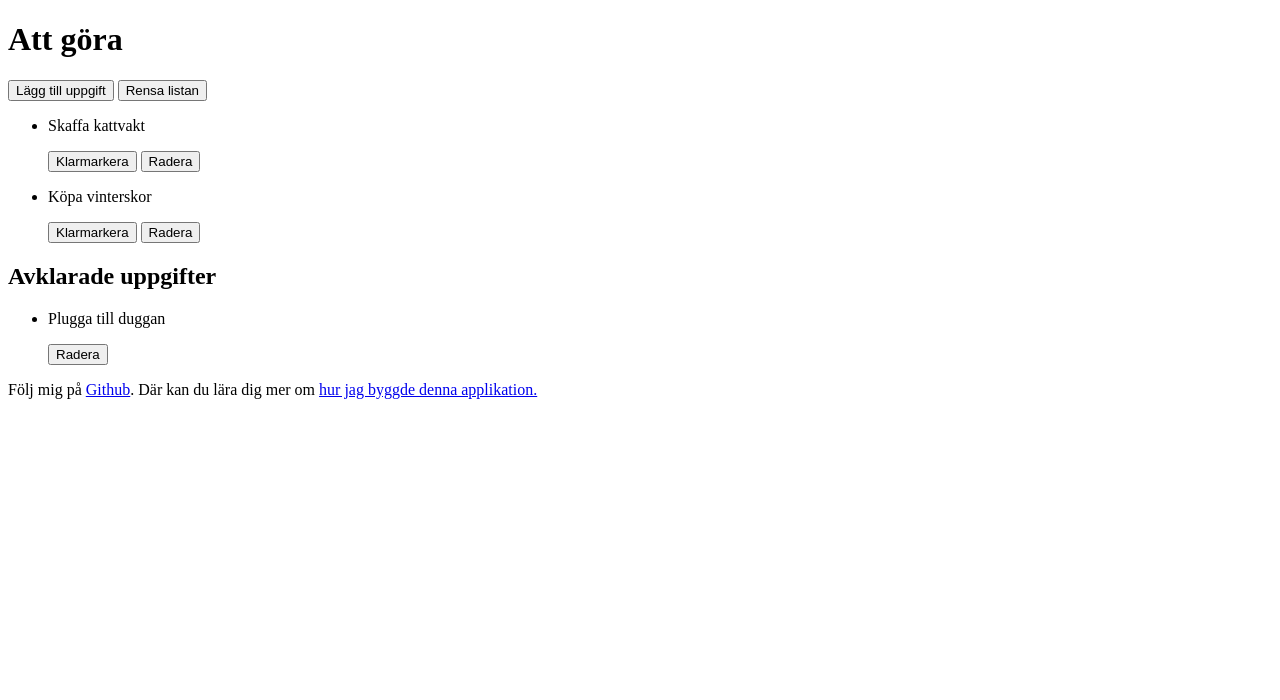
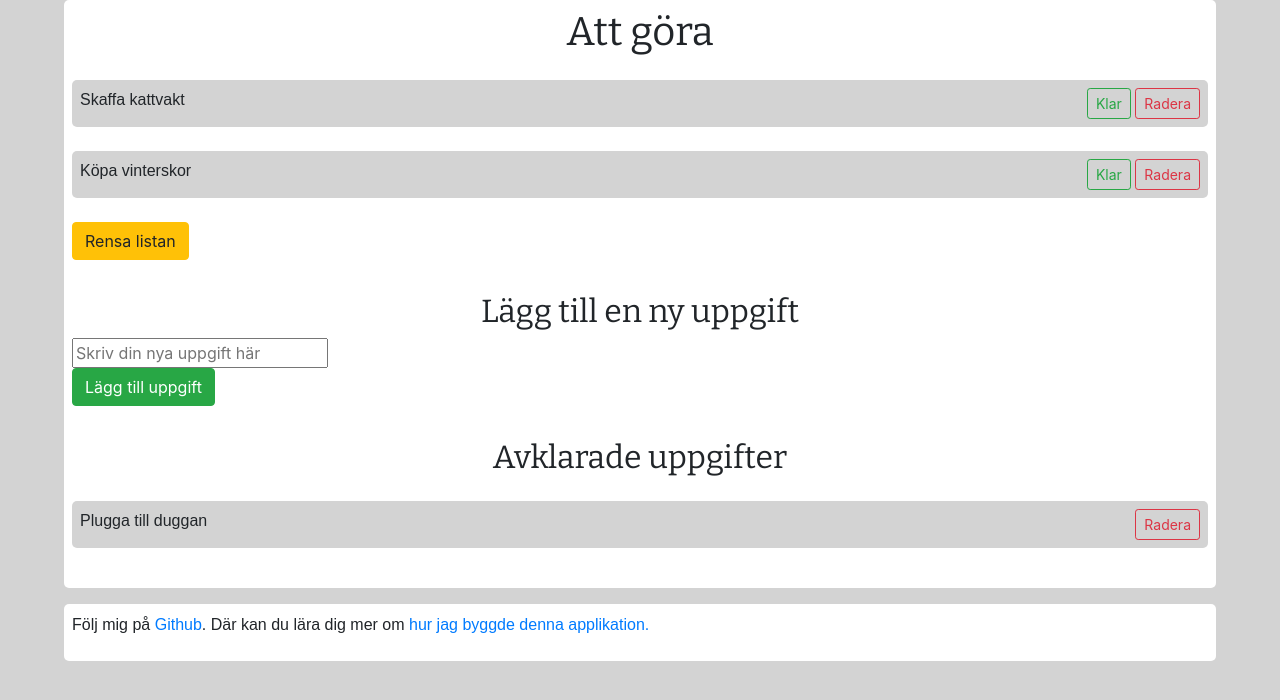
Before and after one commit to omigibson/To-do-Javascript, a plain HTML site: page index.html in a window 1280 px wide. Drawn offline with nearby package versions, Linux system fonts and the light colour scheme; a web font is replaced by a local one.

Commit message:
Basic styling

```diff
--- a/index.html
+++ b/index.html
@@ -3,7 +3,10 @@
 
 <head>
 	<meta charset="UTF-8">
-	<link rel="stylesheet" type="text/css" href="css/style.css" />
+	<meta name="viewport" content="width=device-width, initial-scale=1, shrink-to-fit=no">
+	<link href="https://fonts.googleapis.com/css?family=Bitter|Mukta+Mahee" rel="stylesheet">
+	<link rel="stylesheet" href="https://maxcdn.bootstrapcdn.com/bootstrap/4.0.0/css/bootstrap.min.css" integrity="sha384-Gn5384xqQ1aoWXA+058RXPxPg6fy4IWvTNh0E263XmFcJlSAwiGgFAW/dAiS6JXm" crossorigin="anonymous">
+<link rel="stylesheet" type="text/css" href="css/style.css" />
 	<title>To do</title>
 </head>
 
@@ -11,27 +14,41 @@
 	<main>
 		<div id="todosWrapper">
 		<h1>Att göra</h1>
-		<button id="addButton">Lägg till uppgift</button>
-		<button id="deleteAllButton">Rensa listan</button>
+
 		<ul id="todos">
 			<li>
 				<p>Skaffa kattvakt</p>
-				<button class="doneButton">Klarmarkera</button>
-				<button class="deleteButton">Radera</button>
+				<div class=liButtons>
+				<button type="button" class="doneButton btn btn-outline-success btn-sm">Klar</button>
+				<button type="button" class="deleteButton btn btn-outline-danger btn-sm">Radera</button>
+				</div>
 			</li>
 			<li>
 				<p>Köpa vinterskor</p>
-				<button class="doneButton">Klarmarkera</button>
-				<button class="deleteButton">Radera</button>
+				<div class=liButtons>
+				<button type="button" class="doneButton btn btn-outline-success btn-sm">Klar</button>
+				<button type="button" class="deleteButton btn btn-outline-danger btn-sm">Radera</button>
+				</div>
 			</li>
 		</ul>
+		<button type="button" class="btn btn-warning" id="deleteAllButton">Rensa listan</button>
+		</div>
+		<div id="new">
+		<h2>Lägg till en ny uppgift</h2>
+		<form>
+		<label for="input" class="sr-only">Lägg till en ny uppgift</label>
+			<input type="text" id="input" placeholder="Skriv din nya uppgift här">
+		</form>
+		<button type="button" class="btn btn-success" id="addButton">Lägg till uppgift</button>
 		</div>
 		<div id ="doneWrapper">
 		<h2>Avklarade uppgifter</h2>
 		<ul id="done">
 			<li>
 				<p>Plugga till duggan</p>
-				<button class=deleteButton>Radera</button>
+				<div class=liButtons>
+				<button type="button" class="deleteButton btn btn-outline-danger btn-sm">Radera</button>
+				</div>
 			</li>
 		</div>
 	</main>
@@ -39,6 +56,9 @@
 		<p>Följ mig på <a href="https://github.com/omigibson">Github</a>. Där kan du lära dig mer om <a href="https://github.com/omigibson/To-do-Javascript">hur jag byggde denna applikation.</a></p>
 	</footer>
 	<script src="main.js"></script>
+	<script src="https://code.jquery.com/jquery-3.2.1.slim.min.js" integrity="sha384-KJ3o2DKtIkvYIK3UENzmM7KCkRr/rE9/Qpg6aAZGJwFDMVNA/GpGFF93hXpG5KkN" crossorigin="anonymous"></script>
+    <script src="https://cdnjs.cloudflare.com/ajax/libs/popper.js/1.12.9/umd/popper.min.js" integrity="sha384-ApNbgh9B+Y1QKtv3Rn7W3mgPxhU9K/ScQsAP7hUibX39j7fakFPskvXusvfa0b4Q" crossorigin="anonymous"></script>
+    <script src="https://maxcdn.bootstrapcdn.com/bootstrap/4.0.0/js/bootstrap.min.js" integrity="sha384-JZR6Spejh4U02d8jOt6vLEHfe/JQGiRRSQQxSfFWpi1MquVdAyjUar5+76PVCmYl" crossorigin="anonymous"></script>
 </body>
 
 </html>
--- a/main.js
+++ b/main.js
@@ -11,7 +11,7 @@ Lägg till-knappen:
 var addButton = document.getElementById("addButton");
 
 addButton.addEventListener("click", function () {
-	var task = prompt("Skriv den nya uppgiften här");
+	var task = document.getElementById("input").value;
 
 	var li = document.createElement("li");
 	li.innerHTML = "<p>" + task + "</p>";
@@ -20,8 +20,8 @@ addButton.addEventListener("click", function () {
 	todos.appendChild(li);
 
 	var doneButton = document.createElement("button");
-	doneButton.class = "donebutton";
-	doneButton.innerHTML = "Klarmarkera";
+	doneButton.className = "doneButton btn btn-outline-success btn-sm";
+	doneButton.innerHTML = "Klar";
 	doneButton.addEventListener("click", function(){
 		var listItem = this.parentNode;
 		listItem.removeChild(this);
@@ -31,7 +31,7 @@ addButton.addEventListener("click", function () {
 	li.appendChild(doneButton);
 
 	var deleteButton = document.createElement("button");
-	deleteButton.class = "deletebutton";
+	deleteButton.className = "deleteButton btn btn-outline-danger btn-sm";
 	deleteButton.innerHTML = "Radera";
 	deleteButton.addEventListener("click", function(){
 	var listItem = this.parentNode;
--- a/sass/style.scss
+++ b/sass/style.scss
@@ -0,0 +1,52 @@
+body {
+	background-color: lightgrey;
+	margin: 0;
+	h1, h2, h3 {
+	font-family: 'Bitter', serif;
+		text-align: center;
+	}
+	p {
+    font-family: 'Mukta Mahee', sans-serif;
+		display: inline-block;
+	}
+
+	main {
+		width: 90%;
+		background-color: white;
+		//text-align: center;
+		padding: .5rem;
+		margin: 0px auto;
+		border-radius: 5px;
+	}
+	div {
+		margin-bottom: 2rem;
+	}
+	ul {
+		list-style: none;
+		padding: 0;
+		li {
+			display: -webkit-box;
+			display: -ms-flexbox;
+			display: flex;
+			justify-content: space-between;
+			background-color: lightgrey;
+			padding: .5rem;
+			margin: 1.5rem auto;
+			border-radius: 5px;
+			div {
+				margin: 0;
+			}
+			p {
+				margin: 0;
+			}
+		}
+	}
+	footer {
+		width: 90%;
+		margin: 0px auto;
+		background-color: white;
+		margin-top: 1rem;
+		padding: .5rem;
+		border-radius: 5px;
+	}
+}
```
Also changed, not shown: css/style.css, 1 other file.
